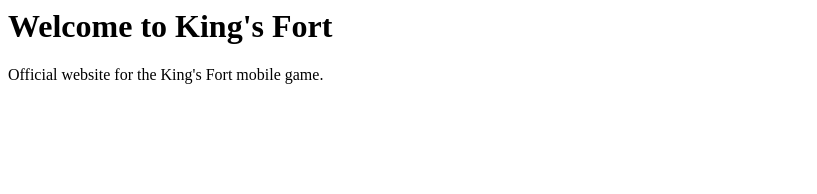
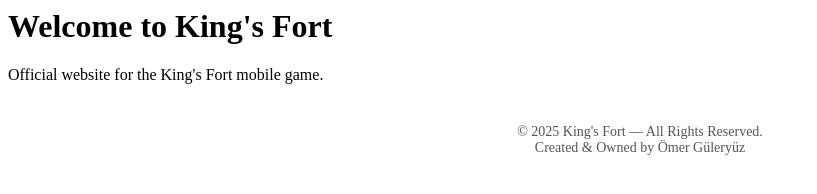
Before and after one commit to Omerguleryuz/omerguleryuz.github.io, a plain HTML site: page index.html in a window 1280 px wide. Shown: the whole page, without its empty margins (0-817 px from the left). Drawn offline with Linux system fonts and the light colour scheme.

Commit message:
Add footer with copyright and creator details
Added footer with copyright information and creator name.

```diff
--- a/index.html
+++ b/index.html
@@ -3,5 +3,11 @@
 <body>
 <h1>Welcome to King's Fort</h1>
 <p>Official website for the King's Fort mobile game.</p>
+
+<footer style="margin-top:40px; text-align:center; font-size:14px; color:#555;">
+    © 2025 King's Fort — All Rights Reserved.<br>
+    Created & Owned by Ömer Güleryüz
+</footer>
+
 </body>
 </html>
```
